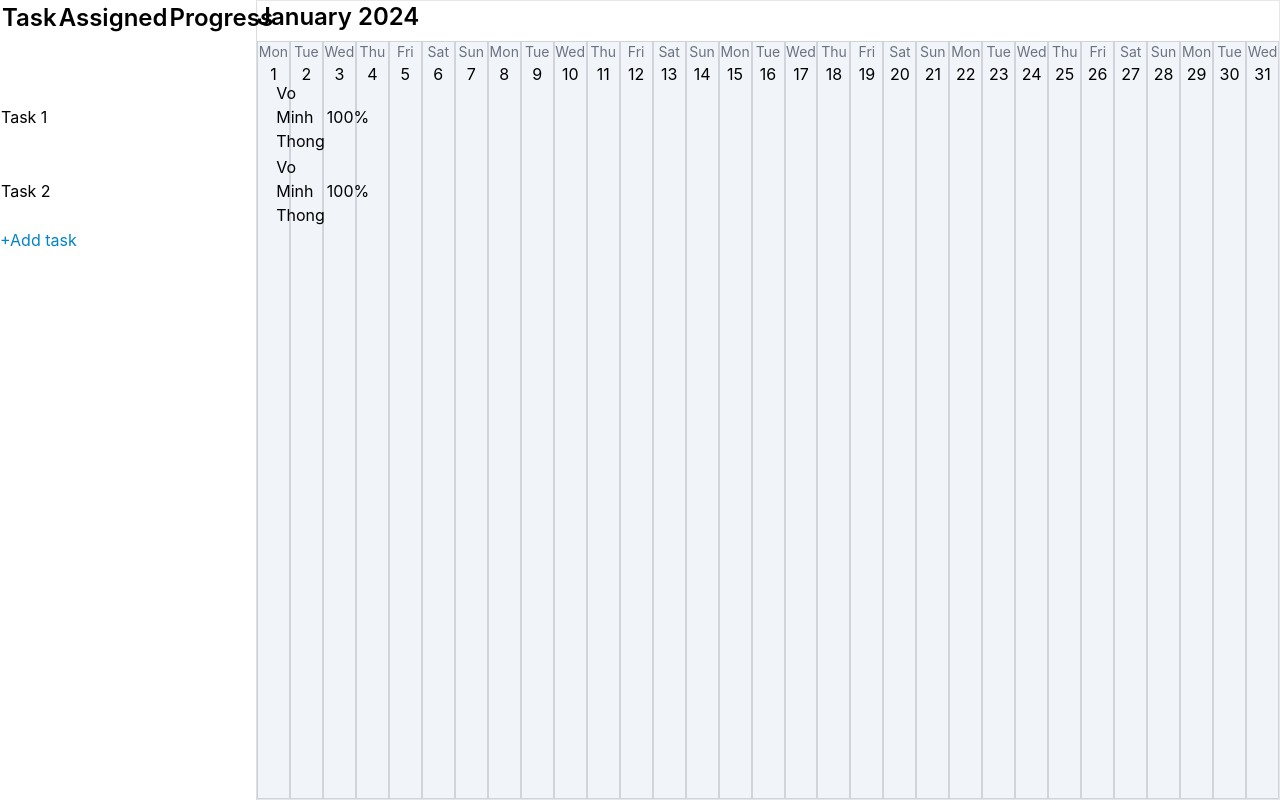
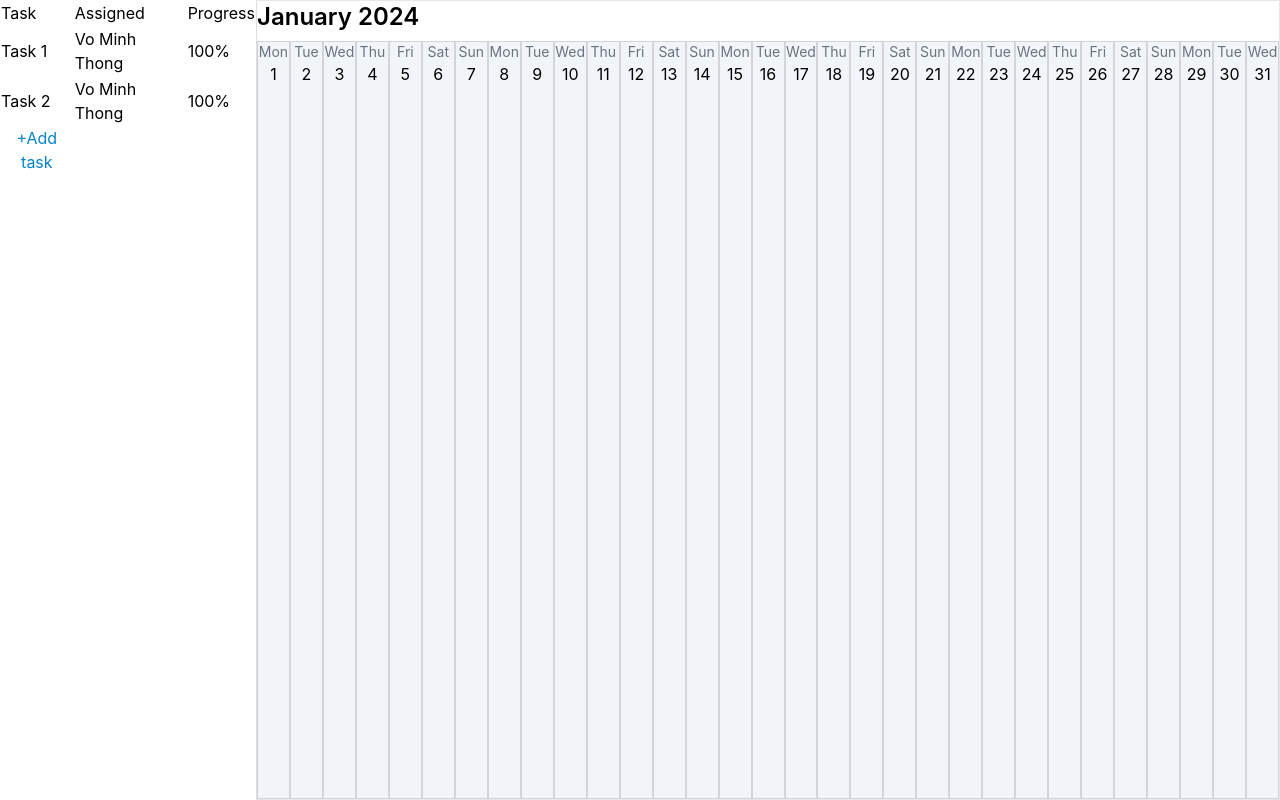
Before and after one commit to thong-vm/task-logger, a React (Create React App) app: page / in a window 1280 px wide. Built offline with nearby package versions, Linux system fonts and the light colour scheme.

Commit message:
update Panel.js

```diff
--- a/src/components/Panel/Panel.js
+++ b/src/components/Panel/Panel.js
@@ -1,12 +1,12 @@
 function Panel({ project }) {
   return (
     <div className="h-full">
-      <table>
-        <th className="text-2xl font-semibold h-20 ">
+      <table className="w-full">
+        <tr>
           <td>Task</td>
           <td>Assigned</td>
           <td>Progress</td>
-        </th>
+        </tr>
         {project.tasks.map((task) => (
           <tr>
             <td>{task.title}</td>
```
